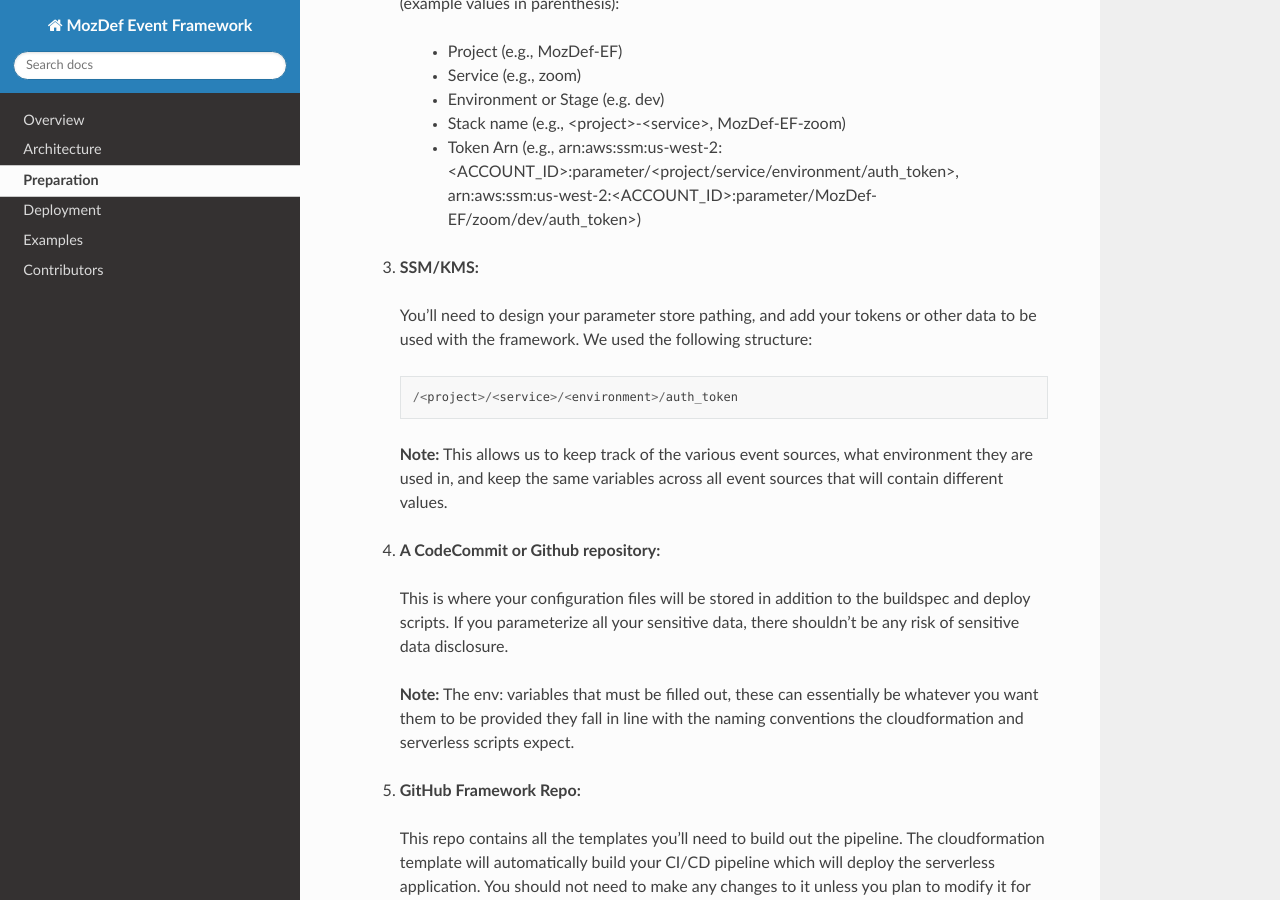
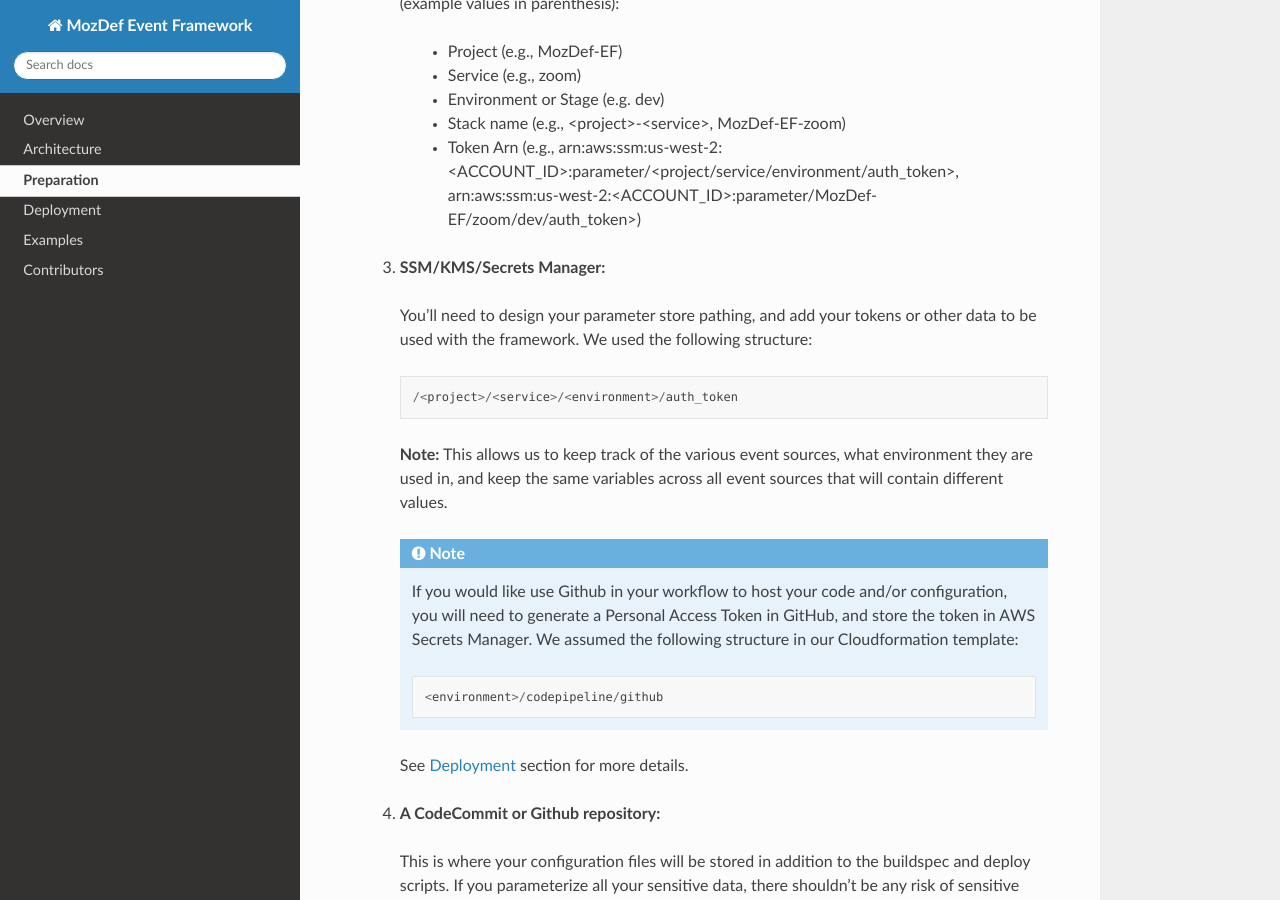
Before and after one commit to mozilla/mozdef-event-framework, a Sphinx documentation site: the page built from docs/source/usage/preparation.rst, in a window 1280 px wide and 900 px high, scrolled down 408 px. Built offline with Sphinx 7.4.7 and the Read the Docs theme 2.0.0, drawn with Linux system fonts in a browser that asks for light colours.

Commit message:
Update preparation section to include information about GitHub (if used)

```diff
--- a/docs/source/usage/preparation.rst
+++ b/docs/source/usage/preparation.rst
@@ -19,7 +19,7 @@
         * Token Arn (e.g., arn:aws:ssm:us-west-2:<ACCOUNT_ID>:parameter/<project/service/environment/auth_token>, arn:aws:ssm:us-west-2:<ACCOUNT_ID>:parameter/MozDef-EF/zoom/dev/auth_token>)
 
 
-    3. **SSM/KMS:**
+    3. **SSM/KMS/Secrets Manager:**
 
       You'll need to design your parameter store pathing, and add your tokens or other data to be used with the framework. We used the following structure::
 
@@ -27,6 +27,11 @@
 
       **Note:** This allows us to keep track of the various event sources, what environment they are used in, and keep the same variables across all event sources that will contain different values.
 
+      .. note:: If you would like use Github in your workflow to host your code and/or configuration, you will need to generate a Personal Access Token in GitHub, and store the token in AWS Secrets Manager. We assumed the following structure in our Cloudformation template::
+
+        <environment>/codepipeline/github
+
+      See :doc:`deployment` section for more details.
 
     4. **A CodeCommit or Github repository:**
 
```
